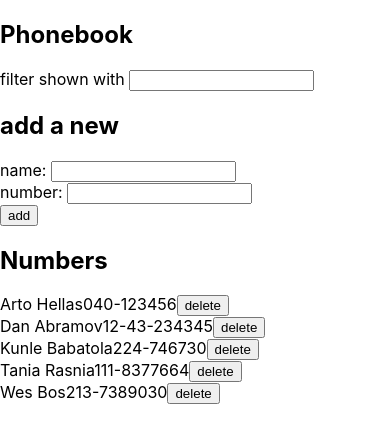
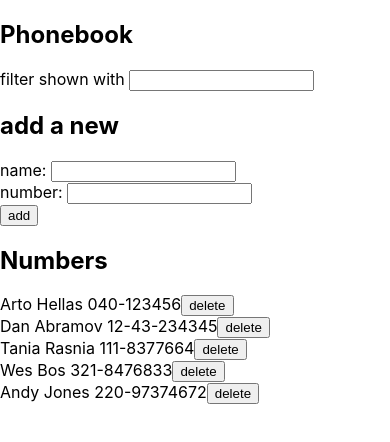
Before and after one commit to iamsuigeneris/part2, a React (Create React App) app in the folder phonebook/: page / in a window 390 px wide. Shown: the top 442 px of the page. Built offline with nearby package versions, Linux system fonts and the light colour scheme; data requests are answered from the project's data file; the HTML template or start-up script is replaced by a standard one.

Commit message:
2.18: Phonebook step10

```diff
--- a/phonebook/db.json
+++ b/phonebook/db.json
@@ -11,19 +11,19 @@
       "id": 3
     },
     {
-      "name": "Kunle Babatola",
-      "number": "224-746730",
-      "id": 5
-    },
-    {
       "name": "Tania Rasnia",
       "number": "111-8377664",
       "id": 6
     },
     {
       "name": "Wes Bos",
-      "number": "213-7389030",
+      "number": "321-8476833",
       "id": 8
+    },
+    {
+      "name": "Andy Jones",
+      "number": "220-97374672",
+      "id": 9
     }
   ]
 }
--- a/phonebook/src/App.js
+++ b/phonebook/src/App.js
@@ -29,6 +29,8 @@ const App = () => {
         ? persons.filter(person => (person.name).toLowerCase().includes(searchTerm))
         : persons;
 
+    const checkName = persons.some(person => person.name === newName)
+
     const addName = (event) => {
         event.preventDefault()
 
@@ -37,18 +39,31 @@ const App = () => {
             number: newNumber
         }
 
-        let people = persons.map(person => person.name)
-        if(people.includes(newName)){
-            alert(`${newName} is already added to phonebook`)
-        }else{
-            personService
-            .create(personObject)
-            .then( data => {
+        const checkNumber = id => {
+            const name = persons.find(n => n.name === newName)
+            const updateNumber = {...name, number:newNumber}
+
+            if(window.confirm(`${newName} is already in the phonebook, replace number?`)){
+                personService
+                    .update(name.id, updateNumber)
+                    .then(returnedNumber => {
+                        setPersons(persons.map(name => name.id !== id ? name : returnedNumber))
+                    })
+            }
+        }
+
+        const displayMessage = (action) => {
+            action
+            ? checkNumber()
+            : personService.create(personObject).then(data => {
                 setPersons(persons.concat(data))
-                setNewName('')
-                setNewNumber('')
             })
         }
+
+        displayMessage(checkName)
+        setNewName('')
+        setNewNumber('')
+
     }
 
     const deletePersonOf = (id,name) => {
--- a/phonebook/src/components/Person.js
+++ b/phonebook/src/components/Person.js
@@ -3,7 +3,7 @@ import React from 'react'
 const Person = ({ person,deletePersonOf }) => {
 
     return(
-        <div> {person.name}
+        <div> <span>{person.name} </span>
               {person.number}
               <button onClick={deletePersonOf}>delete</button>
         </div>
```
